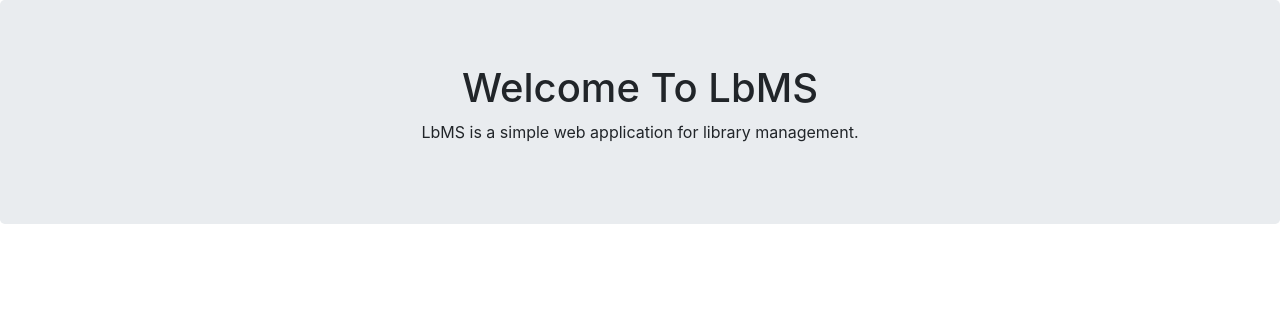
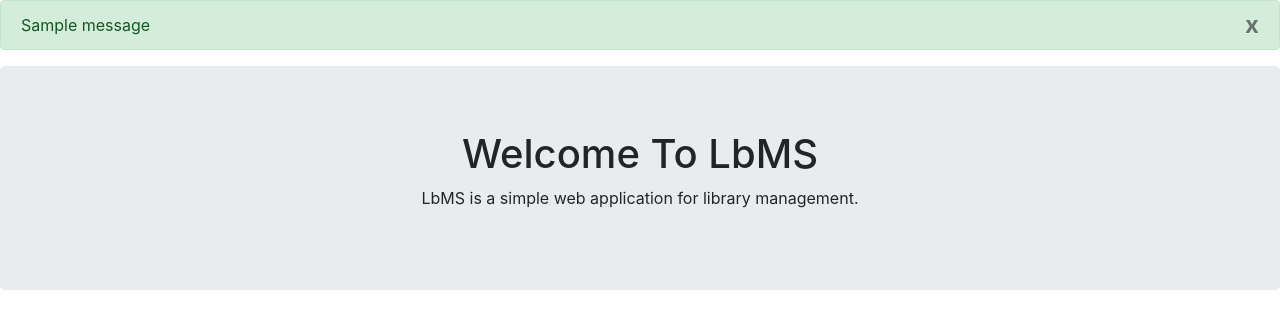
Before and after one commit to lafith/library-management-system, a Flask app: page / in a window 1280 px wide. Shown: the part 56-385 px from the top of the page. Run offline with Flask 2, Linux system fonts and the light colour scheme; tables that the repository leaves empty hold one stand-in row (values such as "Sample post"); one stand-in notice (Sample message) is shown; some libraries are stand-ins or nearby versions.

Commit message:
feat(template): add flash messages

```diff
--- a/app/routes.py
+++ b/app/routes.py
@@ -13,7 +13,6 @@ def index():
     return render_template('home.html')
 
 
-# This route is for showing 'About Us' type information
 @lbms_app.route('/about')
 def about():
     """View function for About Us page"""
--- /dev/null
+++ b/app/templates/includes/_messages.html
@@ -0,0 +1,14 @@
+{% with messages = get_flashed_messages() %} {% if messages %} {% for message in
+messages %}
+
+<div class="alert alert-success alert-dismissable" role="alert">
+  <button type="button" class="close" data-dismiss="alert" aria-label="close">
+    <span aria-hidden="true">x</span>
+  </button>
+
+  {{message}}
+</div>
+
+{% endfor %} {% endif %} {% endwith %} {% if error %}
+<div class="alert alert-danger">{{error}}</div>
+{% endif %}
--- a/app/templates/layout.html
+++ b/app/templates/layout.html
@@ -8,7 +8,8 @@
     />
   </head>
   <body>
-    {%include "includes/_navbar.html"%}{%block content %}{% endblock %}
+    {%include "includes/_navbar.html"%}{%include
+    "includes/_messages.html"%}{%block content %}{% endblock %}
     <script src="https://stackpath.bootstrapcdn.com/bootstrap/4.5.2/js/bootstrap.min.js"></script>
     <script src="https://stackpath.bootstrapcdn.com/bootstrap/4.5.2/js/bootstrap.min.js"></script>
     <script
```
